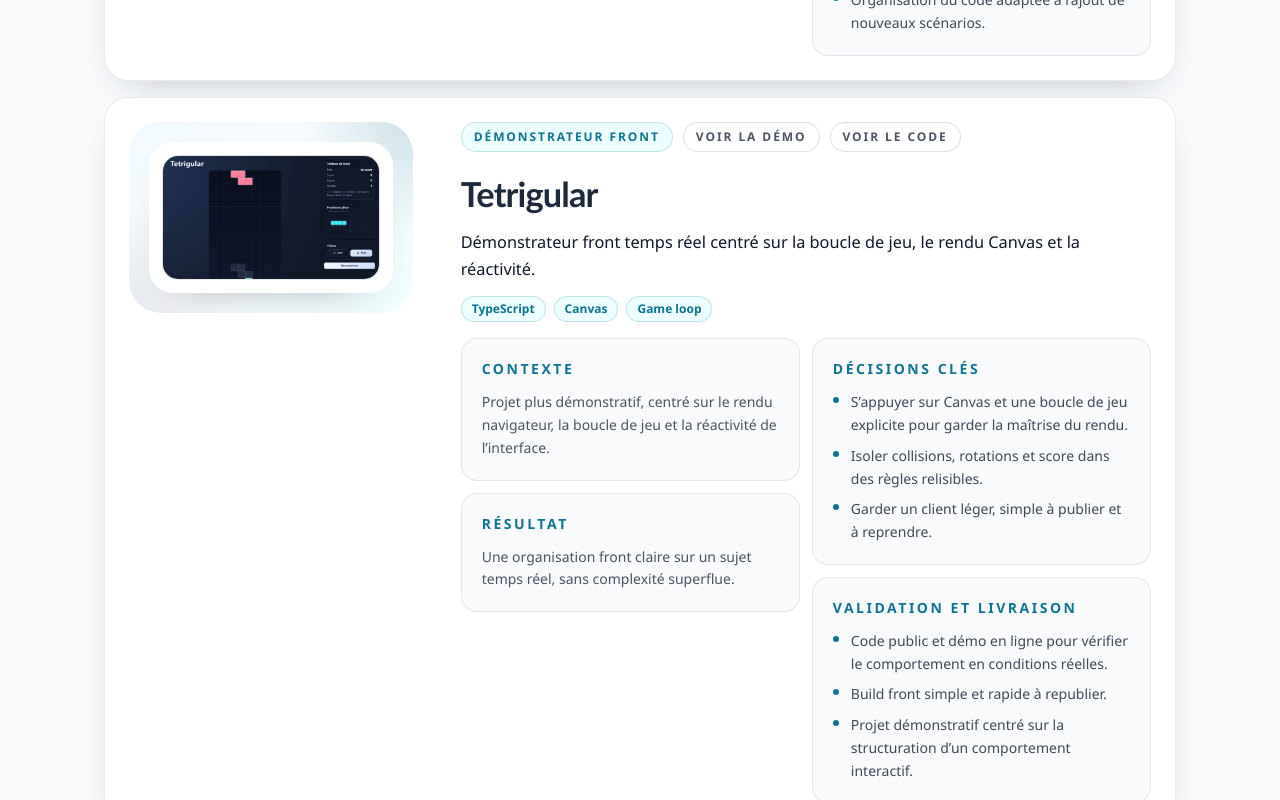
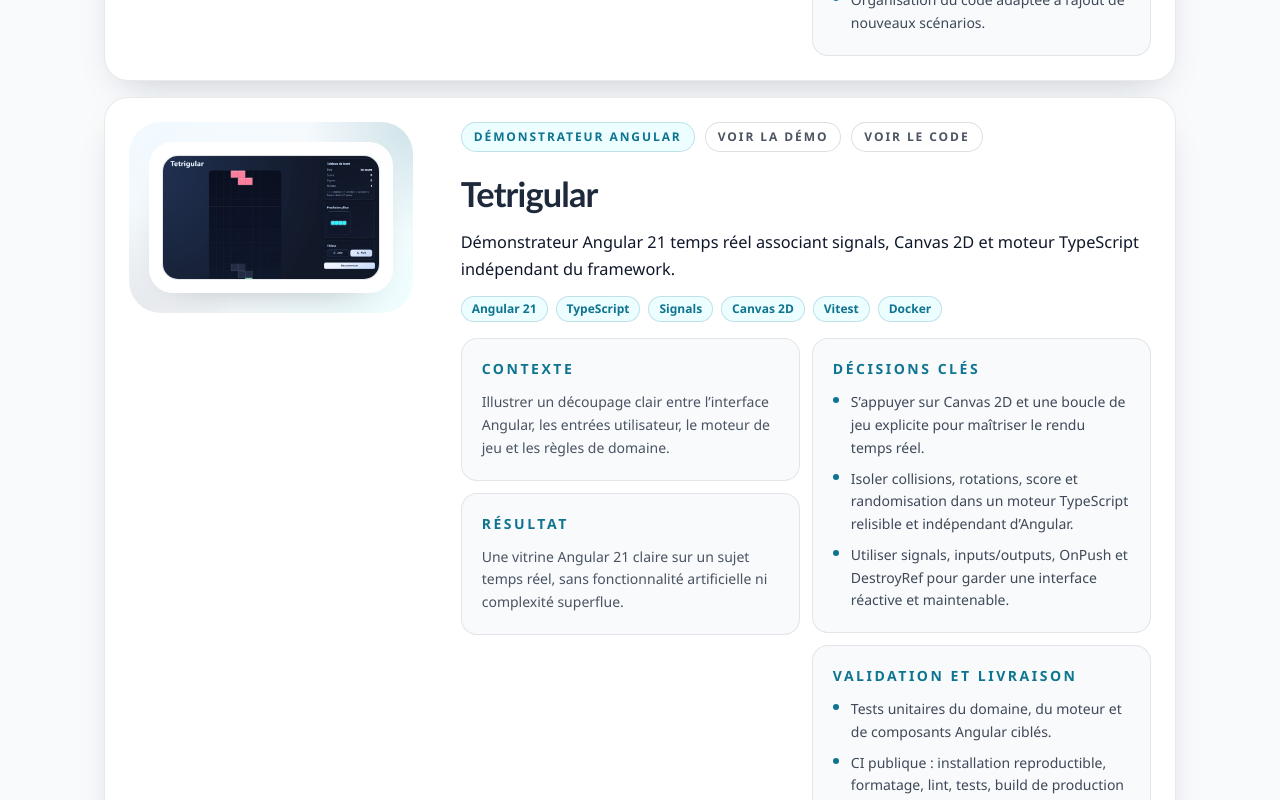
Before and after one commit to arnaud-wissart-lab/Portfolio, a React (Vite) app: page / in a window 1280 px wide. Shown: the part 7240-8040 px from the top of the page. Built offline with nearby package versions, Linux system fonts and the light colour scheme; no server answers.

Commit message:
docs(projects): actualise la fiche Tetrigular

```diff
--- a/src/data/projects.ts
+++ b/src/data/projects.ts
@@ -195,24 +195,31 @@ export const projects: Project[] = [
   {
     slug: 'tetris',
     name: 'Tetrigular',
-    typeLabel: 'Démonstrateur front',
+    typeLabel: 'Démonstrateur Angular',
     tagline:
-      'Démonstrateur front temps réel centré sur la boucle de jeu, le rendu Canvas et la réactivité.',
+      'Démonstrateur Angular 21 temps réel associant signals, Canvas 2D et moteur TypeScript indépendant du framework.',
     context:
-      'Projet plus démonstratif, centré sur le rendu navigateur, la boucle de jeu et la réactivité de l’interface.',
+      'Illustrer un découpage clair entre l’interface Angular, les entrées utilisateur, le moteur de jeu et les règles de domaine.',
     keyDecisions: [
-      'S’appuyer sur Canvas et une boucle de jeu explicite pour garder la maîtrise du rendu.',
-      'Isoler collisions, rotations et score dans des règles relisibles.',
-      'Garder un client léger, simple à publier et à reprendre.',
+      'S’appuyer sur Canvas 2D et une boucle de jeu explicite pour maîtriser le rendu temps réel.',
+      'Isoler collisions, rotations, score et randomisation dans un moteur TypeScript relisible et indépendant d’Angular.',
+      'Utiliser signals, inputs/outputs, OnPush et DestroyRef pour garder une interface réactive et maintenable.',
     ],
     qualityAndDelivery: [
-      'Code public et démo en ligne pour vérifier le comportement en conditions réelles.',
-      'Build front simple et rapide à republier.',
-      'Projet démonstratif centré sur la structuration d’un comportement interactif.',
+      'Tests unitaires du domaine, du moteur et de composants Angular ciblés.',
+      'CI publique : installation reproductible, formatage, lint, tests, build de production et audit des dépendances.',
+      'Image Docker Nginx et déploiement manuel séparé de la CI.',
     ],
     result:
-      'Une organisation front claire sur un sujet temps réel, sans complexité superflue.',
-    stack: ['TypeScript', 'Canvas', 'Game loop'],
+      'Une vitrine Angular 21 claire sur un sujet temps réel, sans fonctionnalité artificielle ni complexité superflue.',
+    stack: [
+      'Angular 21',
+      'TypeScript',
+      'Signals',
+      'Canvas 2D',
+      'Vitest',
+      'Docker',
+    ],
     demoUrl: 'https://tetris.arnaudwissart.fr',
     codeUrl: 'https://github.com/arnaud-wissart-lab/Tetrigular',
     imageUrl: '/assets/projects/tetris.jpg',
```
Also changed, not shown: 2 other files (tests, documents, lock files or other folders).
